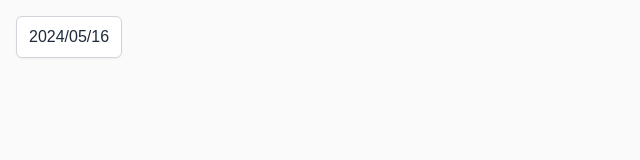
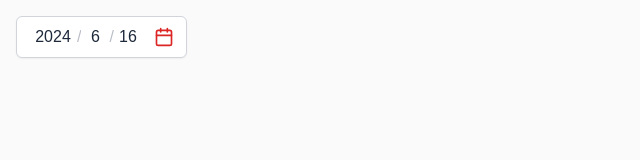
Before and after one commit to falcondpr/suic.dev, a React (Vite) app: page / in a window 1280 px wide. Shown: the top 160 px of the page, without its empty margins (0-640 px from the left). Built offline with nearby package versions, Linux system fonts and the light colour scheme.

Commit message:
pseudofix: current month value

```diff
--- a/src/App.tsx
+++ b/src/App.tsx
@@ -1,39 +1,22 @@
-import { useContext, useEffect, useState } from "react";
-import { format } from "date-fns";
+import { useContext, useState } from "react";
 
-import Calendar from "./components/Calendar";
-import { viewStore } from "./store/view";
+import { Calendar } from "./";
 import { StatusContext } from "./context/StatusContext";
 
 export type ActiveViewProps = "calendar" | "months" | "years";
 
 const App: React.FC = () => {
   const [date, setDate] = useState(new Date());
-
   const { showElement, setShowElement } = useContext(StatusContext);
-  const { setActiveView } = viewStore((state) => state);
-
-  useEffect(() => {
-    setActiveView("calendar");
-  }, [showElement, setActiveView]);
 
   return (
     <div className="p-4">
       <div className="relative">
-        <button
-          onClick={() =>
-            showElement ? setShowElement(false) : setShowElement(true)
-          }
-          className="shadow-sm text-slate-800 relative z-[500] bg-white border border-gray-300 py-2 px-3 rounded-md"
-        >
-          {format(date, "yyyy/MM/dd")}
-        </button>
-
         <Calendar
           show={showElement}
+          setShow={setShowElement}
           date={date}
           setDate={setDate}
-          setShow={setShowElement}
         />
       </div>
     </div>
--- a/src/components/Calendar.tsx
+++ b/src/components/Calendar.tsx
@@ -1,9 +1,11 @@
 import { motion, AnimatePresence } from "framer-motion";
+import { Calendar as CalendarIcon } from "lucide-react";
 
 import CalendarBody from "./CalendarBody";
 import ListMonths from "./ListMonths";
 import ListYears from "./ListYears";
 import { viewStore } from "../store/view";
+import { useEffect } from "react";
 
 interface CalendarProps {
   date: Date;
@@ -12,30 +14,78 @@ interface CalendarProps {
   setDate: (value: Date) => void;
 }
 
-const Calendar: React.FC<CalendarProps> = ({
+export const Calendar: React.FC<CalendarProps> = ({
   date,
   setDate,
   setShow,
   show,
 }) => {
-  const { activeView } = viewStore((state) => state);
+  const { activeView, setActiveView } = viewStore((state) => state);
 
-  const setMonth = (month: number) => {
+  const setDay = (day: string) => {
     const newDate = new Date(
       date.getFullYear(),
-      month,
+      date.getMonth(),
+      +day
+    );
+    setDate(newDate);
+  };
+
+  const setMonth = (month: string) => {
+    const newDate = new Date(
+      date.getFullYear(),
+      +month - 1,
       date.getDate()
     );
     setDate(newDate);
   };
 
-  const setYear = (year: number) => {
-    const newDate = new Date(year, date.getMonth(), date.getDate());
+  const setYear = (year: string) => {
+    const newDate = new Date(+year, date.getMonth(), date.getDate());
     setDate(newDate);
   };
 
+  useEffect(() => {
+    setActiveView("calendar");
+  }, [show, setActiveView]);
+
   return (
     <AnimatePresence>
+      <div className="flex items-center gap-x-3 w-max shadow-sm text-slate-800 relative z-[500] bg-white border border-gray-300 py-2 px-3 rounded-md">
+        <div className="flex">
+          <input
+            name="years"
+            value={String(date.getFullYear())}
+            onChange={(e) => setYear(e.target.value)}
+            className="outline-none w-12 text-center bg-white"
+          />
+          <div className="text-gray-400/70">/</div>
+          <input
+            name="months"
+            value={String(date.getMonth() + 2)}
+            onChange={(e) => setMonth(e.target.value)}
+            className="outline-none w-7 text-center bg-white"
+          />
+          <div className="text-gray-400/70">/</div>
+          <input
+            type="day"
+            value={String(date.getDate())}
+            onChange={(e) => setDay(e.target.value)}
+            className="outline-none w-7 text-center bg-white"
+          />
+        </div>
+
+        <button
+          className="w-min"
+          onClick={() => (show ? setShow(false) : setShow(true))}
+        >
+          <CalendarIcon
+            size={20}
+            className="text-red-600 -mt-[1px]"
+          />
+        </button>
+      </div>
+
       {show && (
         <>
           <div
@@ -71,4 +121,4 @@ const Calendar: React.FC<CalendarProps> = ({
   );
 };
 
-export default Calendar;
+// export default Calendar;
--- a/src/components/ListMonths.tsx
+++ b/src/components/ListMonths.tsx
@@ -5,7 +5,7 @@ import { viewStore } from "../store/view";
 
 interface ListMonthsProps {
   date: Date;
-  setMonth: (value: number) => void;
+  setMonth: (value: string) => void;
 }
 
 const months = [
@@ -44,7 +44,7 @@ const ListMonths: React.FC<ListMonthsProps> = ({
         {months.map((month, index) => (
           <button
             onClick={() => {
-              setMonth(month.value);
+              setMonth((month.value + 1).toString());
               setActiveView("calendar");
             }}
             className={clsx(
--- a/src/components/ListYears.tsx
+++ b/src/components/ListYears.tsx
@@ -5,7 +5,7 @@ import { viewStore } from "../store/view";
 
 interface ListYearsProps {
   date: Date;
-  setYear: (value: number) => void;
+  setYear: (value: string) => void;
 }
 
 const ListYears: React.FC<ListYearsProps> = ({ date, setYear }) => {
@@ -22,7 +22,7 @@ const ListYears: React.FC<ListYearsProps> = ({ date, setYear }) => {
         {years.map((year, index) => (
           <button
             onClick={() => {
-              setYear(year);
+              setYear(year.toString());
               setActiveView("months");
             }}
             className={clsx(
--- /dev/null
+++ b/src/index.ts
@@ -0,0 +1 @@
+export { Calendar } from "./components/Calendar";
```
